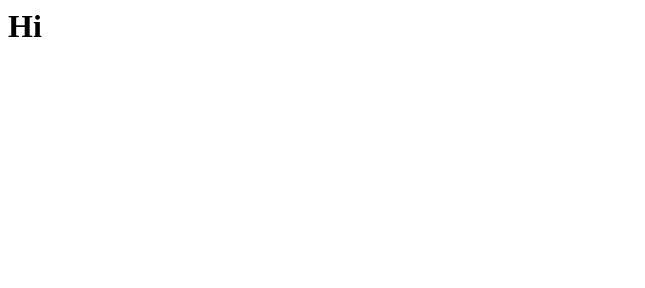
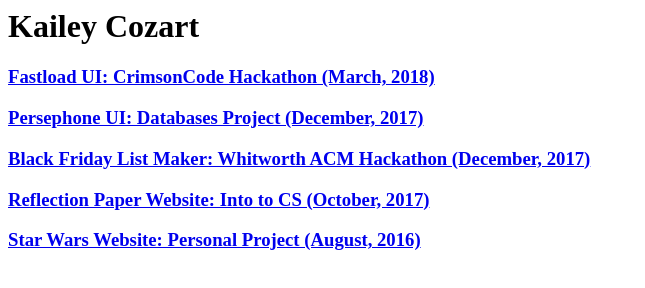
Before and after one commit to KaileyCozart/Portfolio-Website, a plain HTML site: page index.html in a window 1280 px wide. Shown: the whole page, without its empty margins (0-645 px from the left). Drawn offline with Linux system fonts and the light colour scheme.

Commit message:
Linked Websites Up With Links

```diff
--- a/index.html
+++ b/index.html
@@ -3,6 +3,11 @@
         <title> Kailey's Portfolio </title>
     </head>
     <body>
-        <h1> Hi </h1>
+        <h1> Kailey Cozart </h1>
+        <a href="Fastload-WSU-Hackathon-2018/index.html" target="blank"><h3> Fastload UI: CrimsonCode Hackathon (March, 2018) </h3></a>
+        <a href="White Theme/index.html" target="blank"><h3> Persephone UI: Databases Project (December, 2017) </h3></a>
+        <a href="Whitworth-ACM-Hackathon-2017/index.html" target="blank"><h3> Black Friday List Maker: Whitworth ACM Hackathon (December, 2017) </h3></a>
+        <a href="CS-171 Reflection 1/index.html" target="blank"><h3> Reflection Paper Website: Into to CS (October, 2017) </h3></a>
+        <a href="Star-Wars-Website-2016/index.html" target="blank"> <h3> Star Wars Website: Personal Project (August, 2016) </h3></a>
     </body>
 </html>
```
